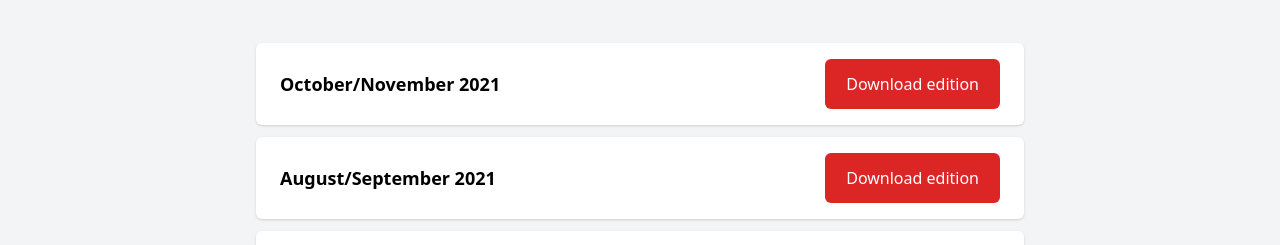
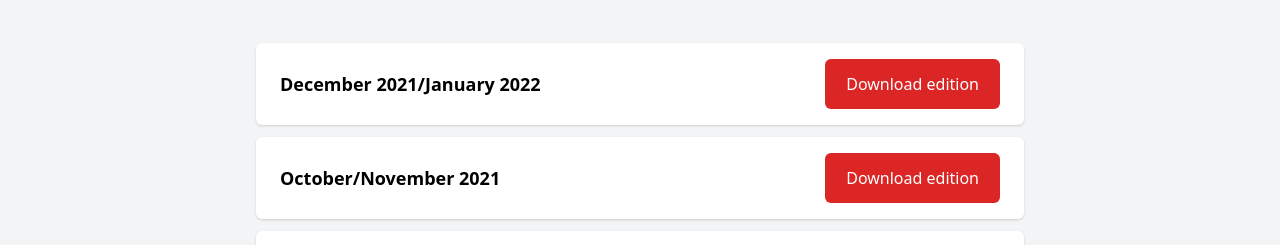
Before and after one commit to moducate/haldon-views, a Next.js app: page /archive in a window 1280 px wide. Shown: the part 505-750 px from the top of the page. Built offline with nearby package versions, Linux system fonts and the light colour scheme.

Commit message:
feat: updated latest article

```diff
--- a/data/archive.ts
+++ b/data/archive.ts
@@ -6,9 +6,14 @@ type Newsletter = {
 
 export const newsletters: Newsletter[] = [
   {
+    name: 'December 2021/January 2022',
+    filePath: 'december-january-2021',
+    latest: true,
+  },
+  {
     name: 'October/November 2021',
     filePath: 'october-november-2021',
-    latest: true,
+    latest: false,
   },
   {
     name: 'August/September 2021',
```
